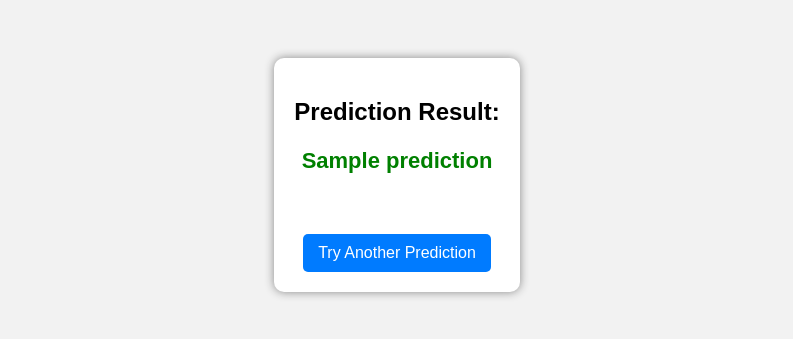
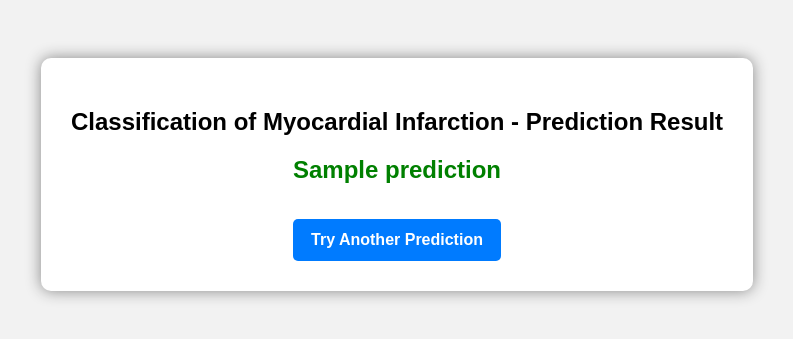
Before and after one commit to AkulaSravani09/myocardial1, a Flask app: template templates/result.html in a window 1280 px wide. Shown: the top 339 px of the page, without its empty margins (243-1036 px from the left). Run offline with Flask 3, Linux system fonts and the light colour scheme; the template is opened without the code that fills it: most values are stand-ins (such as "Sample title", 1, 10 or a date in 2020).

Commit message:
Update result.html

```diff
--- a/templates/result.html
+++ b/templates/result.html
@@ -1,7 +1,7 @@
 <!DOCTYPE html>
 <html>
 <head>
-    <title>Prediction Result</title>
+    <title>Classification of Myocardial Infarction - Prediction Result</title>
     <style>
         body {
             font-family: Arial, sans-serif;
@@ -11,15 +11,15 @@
         }
         .result-box {
             background: white;
-            padding: 20px;
+            padding: 30px;
             border-radius: 10px;
             display: inline-block;
-            box-shadow: 0px 0px 10px 0px #888;
+            box-shadow: 0px 0px 15px 0px #888;
         }
         .result-text {
-            font-size: 22px;
+            font-size: 24px;
             font-weight: bold;
-            color: #333;
+            margin: 15px 0;
         }
         .high-risk {
             color: red;
@@ -28,14 +28,15 @@
             color: green;
         }
         a {
-            display: block;
+            display: inline-block;
             margin-top: 20px;
             text-decoration: none;
             color: white;
             background-color: #007BFF;
-            padding: 10px 15px;
+            padding: 12px 18px;
             border-radius: 5px;
-            display: inline-block;
+            font-size: 16px;
+            font-weight: bold;
         }
         a:hover {
             background-color: #0056b3;
@@ -44,11 +45,10 @@
 </head>
 <body>
     <div class="result-box">
-        <h2>Prediction Result:</h2>
+        <h2>Classification of Myocardial Infarction - Prediction Result</h2>
         <p class="result-text {% if prediction == 'High Risk of Myocardial Infarction' %}high-risk{% else %}low-risk{% endif %}">
             {{ prediction }}
         </p>
-        <br>
         <a href="/">Try Another Prediction</a>
     </div>
 </body>
```
